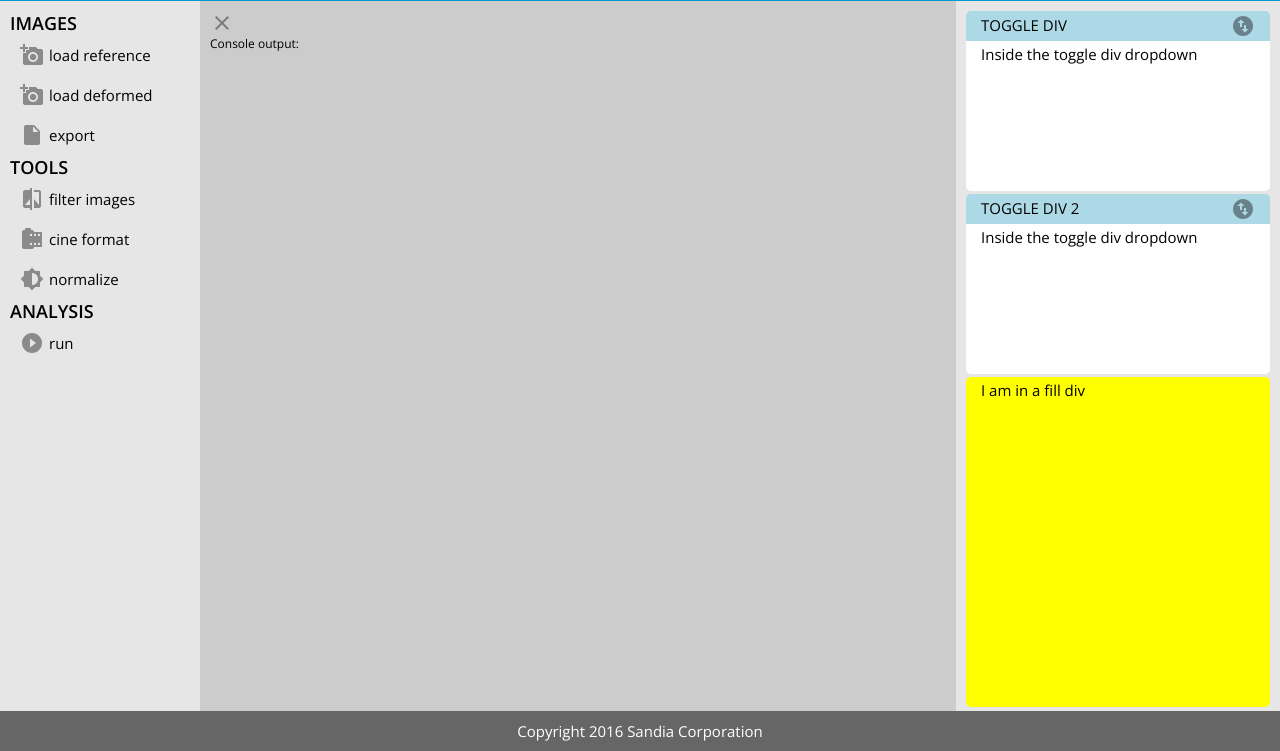
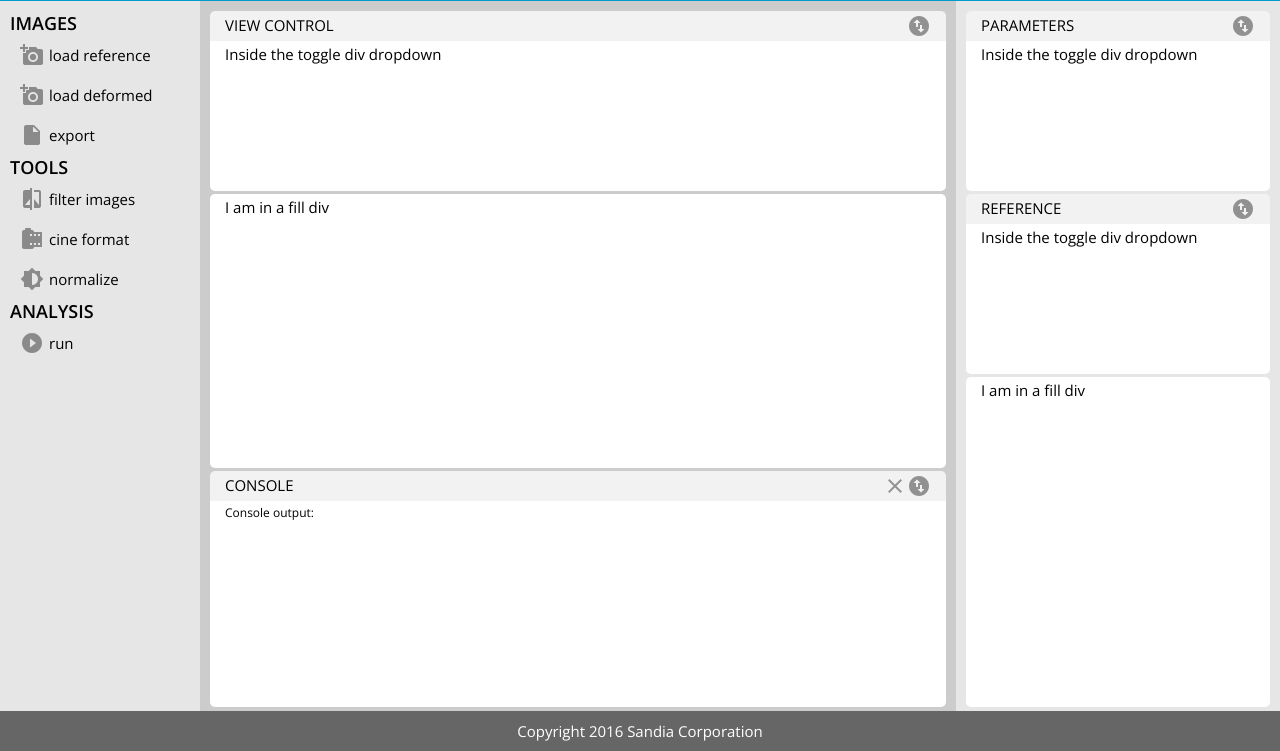
Before and after one commit to dicengine/dicegui, a website with bundled scripts: page index.html in a window 1280 px wide. Shown: the part 49-800 px from the top of the page. Built offline with nearby package versions, Linux system fonts and the light colour scheme.

Commit message:
More work on toggle divs

```diff
--- a/index.html
+++ b/index.html
@@ -41,16 +41,35 @@
           </ul>
         </div> <!-- end fixed-col -->
         <div class="fluid-col">
-            <div id="innerFluidLeftCol" class="inner-fluid-left-col">
-                <i id="clearConsoleIcon" class="material-icons md-dark action-li" title="clear console">clear</i>
-                <div id="consoleWindow" class="console">
-                    Console output: <br/><br/>
-                </div>
+              <div id="innerFluidLeftCol" class="inner-fluid-left-col">
+                 <div class="toggle-div">
+                   <div class="toggle-div-banner">
+                       <span class="toggle-title">VIEW CONTROL</span>
+                       <span class="toggle-icon"><i class="material-icons md-dark toggler">swap_vertical_circle</i></span>
+                   </div> <!-- end toggle div banner -->
+                   <div class="toggle-div-body">
+                         Inside the toggle div dropdown
+                   </div> <!-- end toggle div body -->
+                 </div> <!-- end toggle div -->
+                 <div id="viewWindow" class="fill-div">
+                    I am in a fill div
+                 </div>
+                 <div class="toggle-div">
+                   <div class="toggle-div-banner">
+                       <span class="toggle-title">CONSOLE</span>
+                       <span class="toggle-icon"><i id="clearConsoleIcon" class="material-icons md-dark action-li" title="clear console">clear</i><i class="material-icons md-dark toggler">swap_vertical_circle</i></span>
+                   </div> <!-- end toggle div banner -->
+                   <div class="toggle-div-body">
+                       <div id="consoleWindow" class="console">
+                            Console output: <br/><br/>
+                       </div>
+                   </div> <!-- end toggle div body -->
+                </div> <!-- end toggle div -->
             </div> <!-- end inner-fluid-left-col -->
-            <div class="inner-fluid-right-col">
+            <div id="innerFluidRightCol" class="inner-fluid-right-col">
               <div class="toggle-div">
                    <div class="toggle-div-banner">
-                       <span class="toggle-title">TOGGLE DIV</span>
+                       <span class="toggle-title">PARAMETERS</span>
                        <span class="toggle-icon"><i class="material-icons md-dark toggler">swap_vertical_circle</i></span>
                    </div> <!-- end toggle div banner -->
                    <div class="toggle-div-body">
@@ -59,14 +78,14 @@
               </div> <!-- end toggle div -->
               <div class="toggle-div">
                    <div class="toggle-div-banner">
-                       <span class="toggle-title">TOGGLE DIV 2</span>
+                       <span class="toggle-title">REFERENCE</span>
                        <span class="toggle-icon"><i class="material-icons md-dark toggler">swap_vertical_circle</i></span>
                    </div> <!-- end toggle div banner -->
                    <div class="toggle-div-body">
                          Inside the toggle div dropdown
                    </div> <!-- end toggle div body -->
               </div> <!-- end toggle div -->
-              <div class="fill-div">
+              <div id="unusedWindow" class="fill-div">
                 I am in a fill div
               </div>
             </div> <!-- end inner-fluid-right-col -->
--- a/js/utils.js
+++ b/js/utils.js
@@ -1,9 +1,9 @@
 $(window).load(function(){
     // resize the full div elements
-    resizeFullDivs();
+    resizeAll();
 });
 
-window.addEventListener('resize', function(){resizeFullDivs();}, true);
+window.addEventListener('resize', function(){resizeAll();}, true);
 
 document.getElementById("clearConsoleIcon").onclick = function() {eraseText("consoleWindow")};
 
@@ -19,21 +19,29 @@ function resizeView(toggler) {
     }else{
         $(toggler).parent().parent('div').parent('div').outerHeight(bannerH + "px");
     }
-    // now find any fill divs and resize them
-    resizeFullDivs();
+    // now find any fill divs and resize the
+    resizeFullDivs("#" + $(toggler).parent().parent('div').parent('div').parent('div').attr('id'));
 }
 
-function resizeFullDivs(){
+function resizeAll(){
+    resizeFullDivs("#innerFluidLeftCol");
+    resizeFullDivs("#innerFluidRightCol");
+}
+
+function resizeFullDivs(targetDiv){
     // total height of all divs in the inner fluid right col
     var sumHeight = 0;
-    $(".inner-fluid-right-col > div").each(function() {
+    $(targetDiv + '> div').each(function() {
         sumHeight += $(this).outerHeight();
     });
-    var currentFillHeight = $('.fill-div').outerHeight();
+    var currentFillHeight = $(targetDiv).find('.fill-div').outerHeight();
     sumHeight -= currentFillHeight;
-    var totalHeight = $('.inner-fluid-right-col').outerHeight();
+    var totalHeight = $(targetDiv).outerHeight();
     var resizeHeight = totalHeight - sumHeight - 20;
-    $('.fill-div').outerHeight(resizeHeight);
+    // NOTE assumes only one div in the targetDiv should fill the leftover space
+    $(targetDiv).find('.fill-div').each(function() {
+        $(this).outerHeight(resizeHeight);
+    })
 }
 
 // toggle boxes up and down
--- a/style.css
+++ b/style.css
@@ -64,7 +64,7 @@ body {
 }
 .toggle-div-banner {
     padding: 3px 15px;
-    background-color: lightblue;
+    background-color: #f2f2f2;
     height: auto;
     width: 100%;
     display: inline-block;
@@ -79,11 +79,12 @@ body {
 }
 .fill-div {
     width: 100%;
-    background-color: yellow;
+    background-color: white;
     display: inline-block;
     vertical-align: middle;
     border-radius: 5px;
     padding: 3px 15px;
+    margin-bottom: 3px;
 }
 ul {
     list-style-type: none;
@@ -170,4 +171,5 @@ h4 {
     height: 200px;
     font-size: 12px;
     overflow-y: scroll;
+    padding-right: 0;
 }
```
